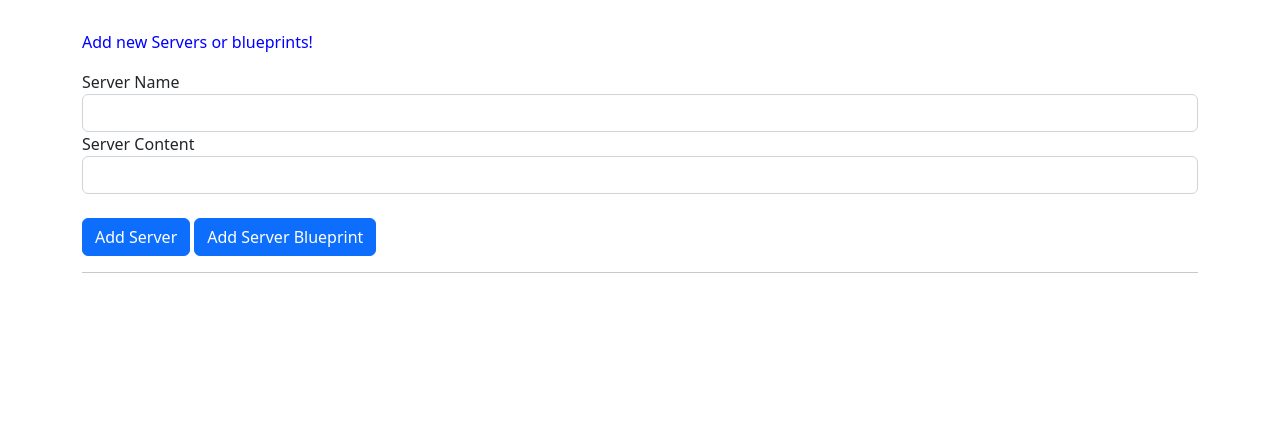
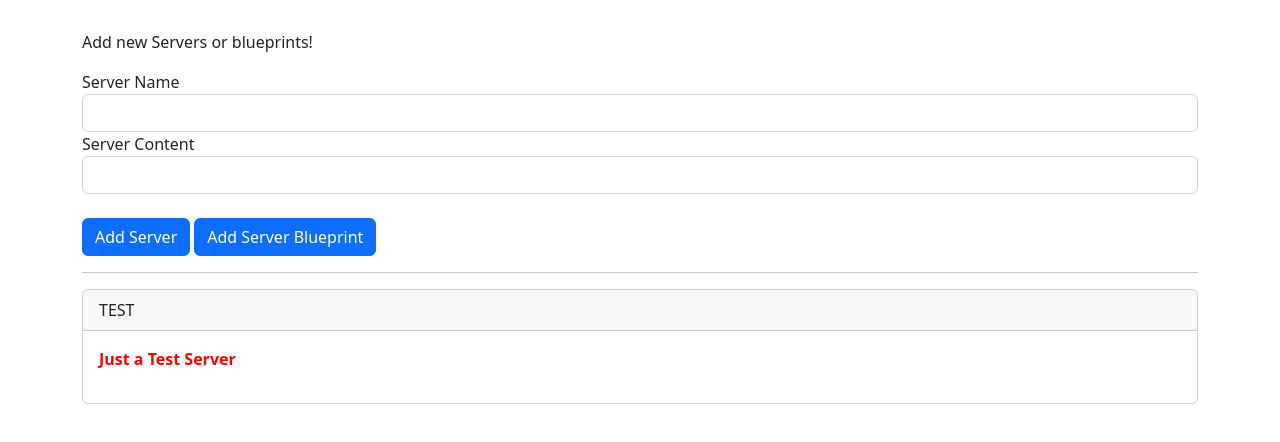
Before and after one commit to CarlosMurillo2897/Angular-Course, an Angular app in the folder CMP-DATABINDING-START/: page / in a window 1280 px wide. Shown: the top 442 px of the page. Built offline with nearby package versions, Linux system fonts and the light colour scheme.

Commit message:
Adding Server Element & Cockpit Components. Commenting methods while adding logic. Passing Input Parameter to Server Element Component.

```diff
--- a/CMP-DATABINDING-START/src/app/app.component.html
+++ b/CMP-DATABINDING-START/src/app/app.component.html
@@ -1,32 +1,10 @@
 <div class="container">
-  <div class="row">
-    <div class="col-xs-12">
-      <p>Add new Servers or blueprints!</p>
-      <label>Server Name</label>
-      <input type="text" class="form-control" [(ngModel)]="newServerName">
-      <label>Server Content</label>
-      <input type="text" class="form-control" [(ngModel)]="newServerContent">
-      <br>
-      <button
-        class="btn btn-primary me-1"
-        (click)="onAddServer()">Add Server</button>
-      <button
-        class="btn btn-primary"
-        (click)="onAddBlueprint()">Add Server Blueprint</button>
-    </div>
-  </div>
+  <app-cockpit></app-cockpit>
   <hr>
   <div class="row row-cols-1 g-4">
-    <div class="col-xs-12" *ngFor="let element of serverElements">
-      <div class="card">
-        <div class="card-header">{{ element.name }}</div>
-        <div class="card-body">
-          <p>
-            <strong *ngIf="element.type === 'server'" style="color: red">{{ element.content }}</strong>
-            <em *ngIf="element.type === 'blueprint'">{{ element.content }}</em>
-          </p>
-        </div>
-      </div>
-    </div>
+    <app-server-element
+      *ngFor="let serverElement of serverElements"
+      [srvElement]="serverElement"
+    ></app-server-element>
   </div>
 </div>
--- a/CMP-DATABINDING-START/src/app/app.component.ts
+++ b/CMP-DATABINDING-START/src/app/app.component.ts
@@ -6,7 +6,9 @@
   styleUrls: ['./app.component.css']
 })
 export class AppComponent {
-  serverElements = [];
+  serverElements = [
+    { type: 'server', name: 'TEST', content: 'Just a Test Server' }
+  ];
   newServerName = '';
   newServerContent = '';
 
--- a/CMP-DATABINDING-START/src/app/app.module.ts
+++ b/CMP-DATABINDING-START/src/app/app.module.ts
@@ -3,10 +3,14 @@
 
 import { AppComponent } from './app.component';
 import { FormsModule } from '@angular/forms';
+import { ServerElementComponent } from './server-element/server-element.component';
+import { CockpitComponent } from './cockpit/cockpit.component';
 
 @NgModule({
   declarations: [
-    AppComponent
+    AppComponent,
+    ServerElementComponent,
+    CockpitComponent
   ],
   imports: [
     BrowserModule,
--- /dev/null
+++ b/CMP-DATABINDING-START/src/app/cockpit/cockpit.component.html
@@ -0,0 +1,16 @@
+<div class="row">
+    <div class="col-xs-12">
+      <p>Add new Servers or blueprints!</p>
+      <label>Server Name</label>
+      <input type="text" class="form-control" [(ngModel)]="newServerName">
+      <label>Server Content</label>
+      <input type="text" class="form-control" [(ngModel)]="newServerContent">
+      <br>
+      <button
+        class="btn btn-primary me-1"
+        (click)="onAddServer()">Add Server</button>
+      <button
+        class="btn btn-primary"
+        (click)="onAddBlueprint()">Add Server Blueprint</button>
+    </div>
+  </div>
--- /dev/null
+++ b/CMP-DATABINDING-START/src/app/cockpit/cockpit.component.ts
@@ -0,0 +1,27 @@
+import { Component } from '@angular/core';
+
+@Component({
+  selector: 'app-cockpit',
+  templateUrl: './cockpit.component.html',
+  styleUrls: ['./cockpit.component.css']
+})
+export class CockpitComponent {
+  newServerName = '';
+  newServerContent = '';
+
+  onAddServer() {
+    // this.serverElements.push({
+    //   type: 'server',
+    //   name: this.newServerName,
+    //   content: this.newServerContent
+    // });
+  }
+
+  onAddBlueprint() {
+    // this.serverElements.push({
+    //   type: 'blueprint',
+    //   name: this.newServerName,
+    //   content: this.newServerContent
+    // });
+  }
+}
--- /dev/null
+++ b/CMP-DATABINDING-START/src/app/server-element/server-element.component.html
@@ -0,0 +1,11 @@
+<div class="col-xs-12">
+    <div class="card">
+        <div class="card-header">{{ element.name }}</div>
+        <div class="card-body">
+        <p>
+            <strong *ngIf="element.type === 'server'" style="color: red">{{ element.content }}</strong>
+            <em *ngIf="element.type === 'blueprint'">{{ element.content }}</em>
+        </p>
+        </div>
+    </div>
+</div>
```
Also changed, not shown: CMP-DATABINDING-START/src/app/server-element/server-element.component.ts (added, +12 -0 lines), CMP-DATABINDING-START/src/app/cockpit/cockpit.component.css (added), CMP-DATABINDING-START/src/app/server-element/server-element.component.css (added).
